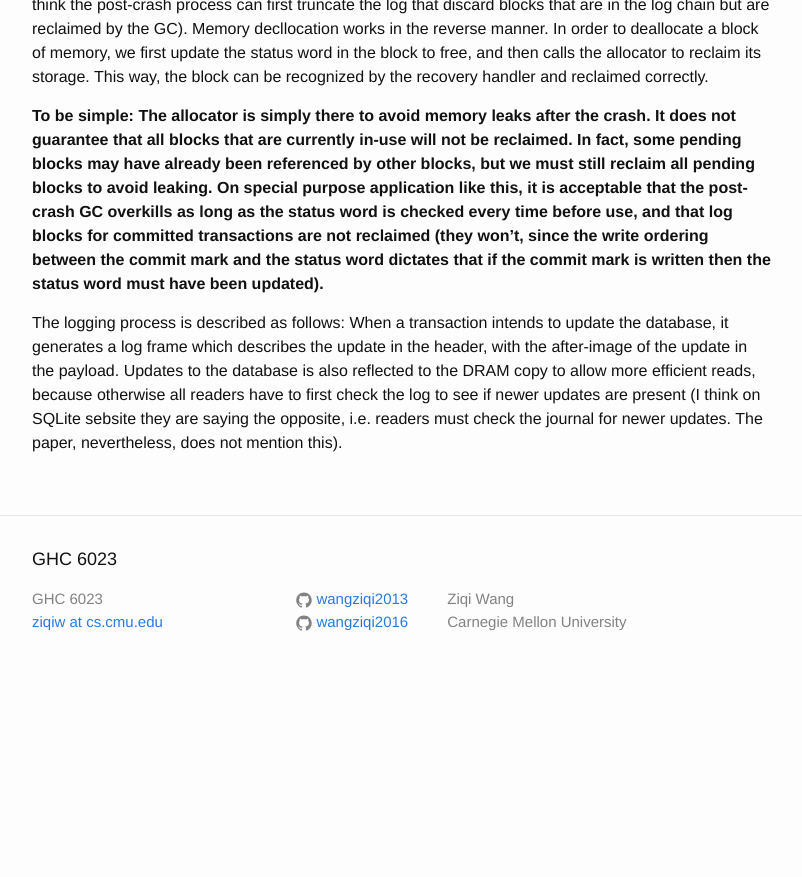
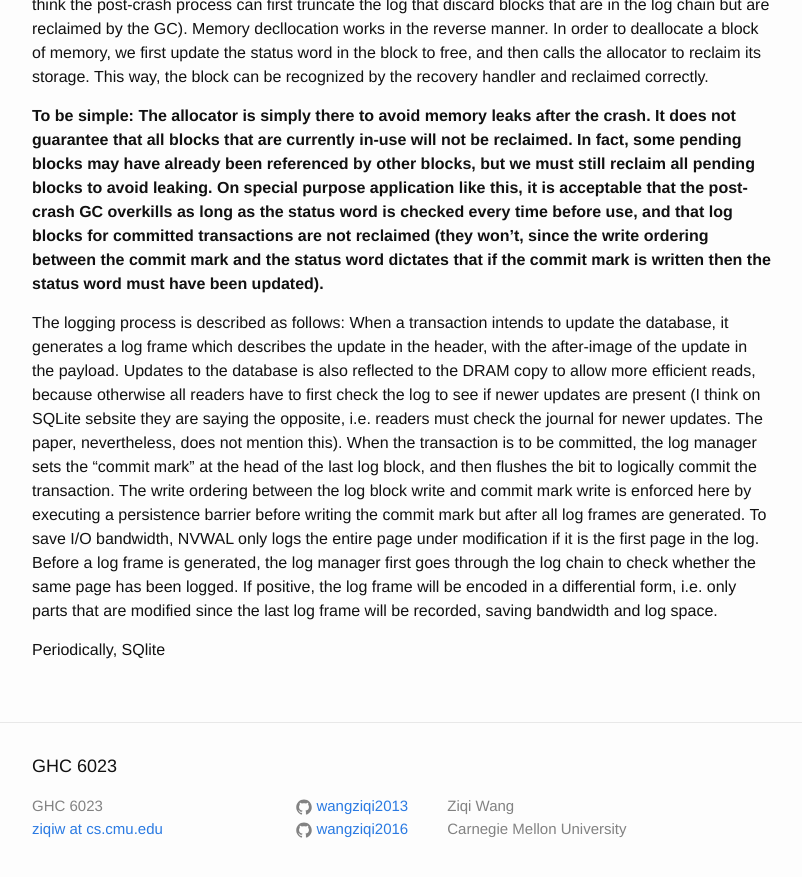
Before and after one commit to wangziqi2013/wangziqi2013.github.io, a Jekyll site: the page built from _posts/2019-10-28-nvwal.markdown, in a window 1280 px wide and 900 px high, scrolled down 1888 px. Shown: the top 877 px of the window, without its empty margins (238-1040 px from the left). Built offline with Jekyll 4.4.1, drawn with Linux system fonts in a browser that asks for light colours; before the commit the page ends 2581 px from its top, so only the background shows below that.

Commit message:
Adding delta logging

```diff
--- a/_posts/2019-10-28-nvwal.markdown
+++ b/_posts/2019-10-28-nvwal.markdown
@@ -81,4 +81,13 @@ The logging process is described as follows: When a transaction intends to updat
 which describes the update in the header, with the after-image of the update in the payload. Updates to the database is
 also reflected to the DRAM copy to allow more efficient reads, because otherwise all readers have to first check the
 log to see if newer updates are present (I think on SQLite sebsite they are saying the opposite, i.e. readers must check
-the journal for newer updates. The paper, nevertheless, does not mention this).
+the journal for newer updates. The paper, nevertheless, does not mention this). When the transaction is to be committed,
+the log manager sets the "commit mark" at the head of the last log block, and then flushes the bit to logically commit
+the transaction. The write ordering between the log block write and commit mark write is enforced here by executing a
+persistence barrier before writing the commit mark but after all log frames are generated. To save I/O bandwidth, NVWAL
+only logs the entire page under modification if it is the first page in the log. Before a log frame is
+generated, the log manager first goes through the log chain to check whether the same page has been logged. If positive,
+the log frame will be encoded in a differential form, i.e. only parts that are modified since the last log frame will
+be recorded, saving bandwidth and log space.
+
+Periodically, SQlite
```
